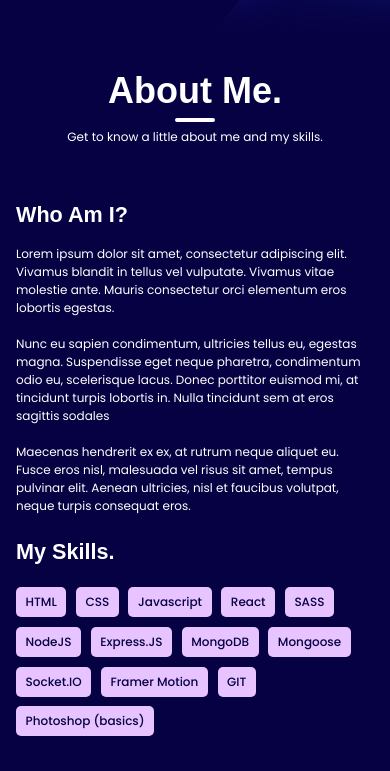
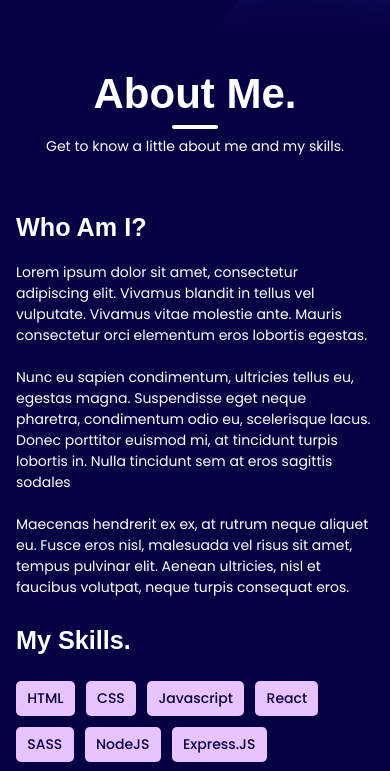
Before and after one commit to adrianxfilip/portofolio, a React (Create React App) app: page / in a window 390 px wide. Shown: the part 774-1545 px from the top of the page. Before the commit the page ends 1515 px from the top, so only its background shows below. Built offline with nearby package versions, Linux system fonts and the light colour scheme; the HTML template or start-up script is replaced by a standard one; a web font is replaced by a local one.

Commit message:
Updated about me animations and text sizes for mobile

```diff
--- a/src/App.scss
+++ b/src/App.scss
@@ -42,6 +42,6 @@ button{
 
 @media only screen and (max-width: 750px) {
     .section-intro-wrapper{
-        font-size: 12px;
+        font-size: 14px;
     }
 }
--- a/src/Components/AboutMe.js
+++ b/src/Components/AboutMe.js
@@ -34,25 +34,42 @@ export default function AboutMe() {
     },
   };
 
-  const controls = useAnimation();
+  const controls1 = useAnimation();
+  const controls2 = useAnimation();
+  const controls3 = useAnimation();
 
-  const [ref, inView] = useInView({
-    threshold: 0.5,
+  const [ref1, inView1] = useInView({
+    threshold: 0.3,
+  });
+
+  const [ref2, inView2] = useInView({
+    threshold: 0.3,
+  });
+
+  const [ref3, inView3] = useInView({
+    threshold: 0.3,
   });
 
   useEffect(() => {
-    if (inView) {
-      controls.start("visible");
+    if (inView1) {
+      controls1.start("visible");
     }
-  }, [ref, inView]);
+    if (inView2) {
+      controls2.start("visible");
+    }
+    if (inView3) {
+      controls3.start("visible");
+    }
+  }, [ref1, ref2, ref3, inView1, inView2, inView3]);
 
   return (
-    <section className="about-me" ref={ref}>
+    <section className="about-me">
       <motion.div
         className="section-intro-wrapper"
-        animate={controls}
+        animate={controls1}
         variants={popupVariants}
         initial="hidden"
+        ref={ref1}
       >
         <h1 className="section-title">About me.</h1>
         <hr />
@@ -61,9 +78,10 @@ export default function AboutMe() {
       <div className="container">
         <motion.div
           className="wrapper"
-          animate={controls}
+          animate={controls2}
           variants={popupVariants}
           initial="hidden"
+          ref={ref2}
         >
           <h2>Who am I?</h2>
           <p>
@@ -85,9 +103,10 @@ export default function AboutMe() {
         </motion.div>
         <motion.div
           className="wrapper skills-wrapper"
-          animate={controls}
+          animate={controls3}
           variants={popupVariants}
           initial="hidden"
+          ref={ref3}
         >
           <h2>My Skills.</h2>
           {skills.map((skill, index) => (
--- a/src/Styles/AboutMe.scss
+++ b/src/Styles/AboutMe.scss
@@ -77,7 +77,6 @@
             margin: 4em 0 0 0;
             .wrapper{
                 width: 100%;
-                font-size: 12px;
             }
         }
     }
```
